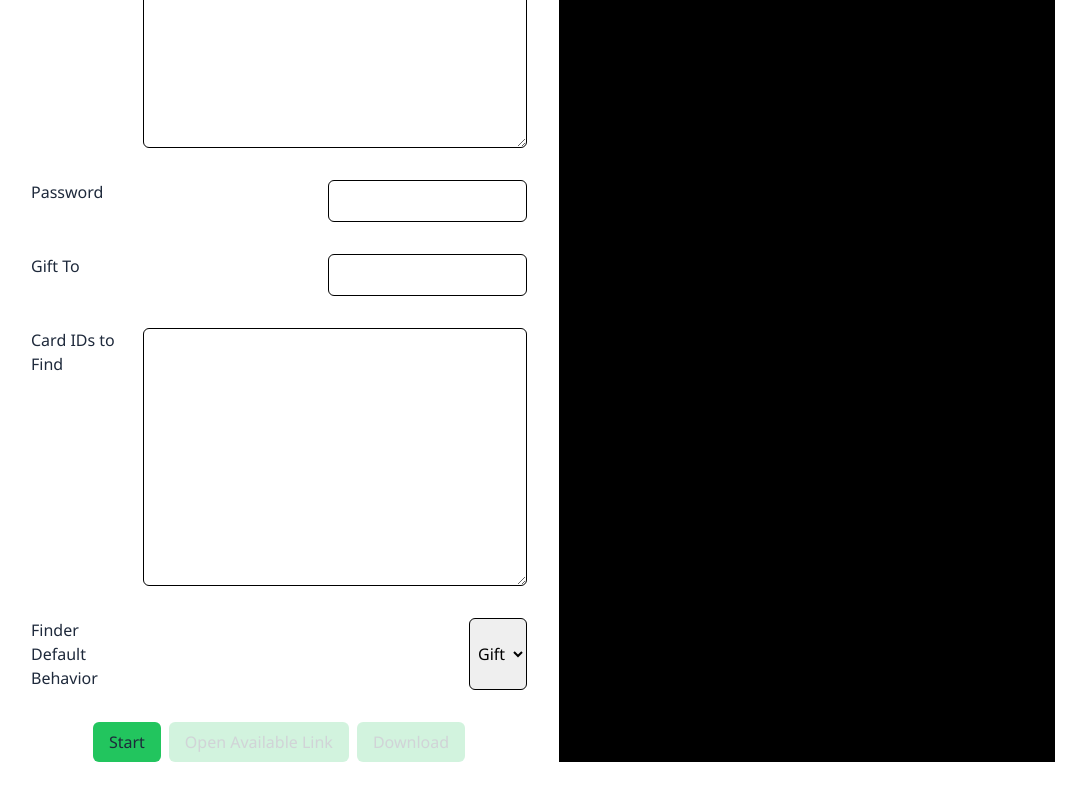
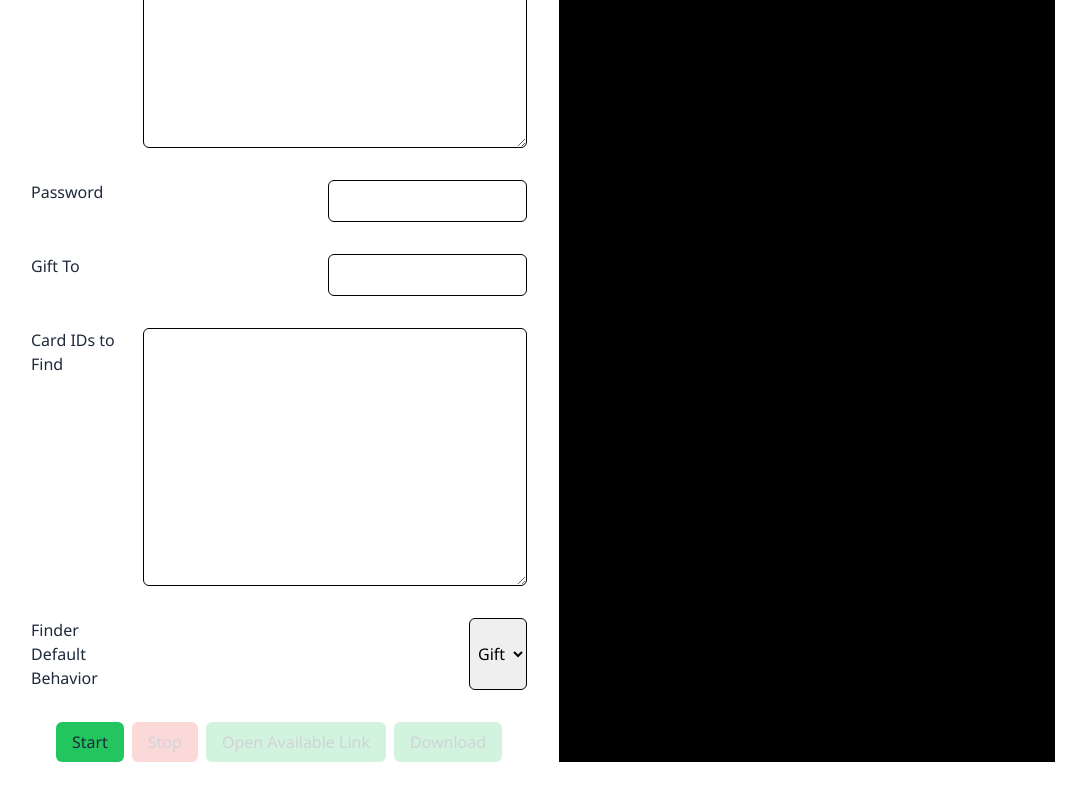
Before and after one commit to Kractero/hare, a SvelteKit app: page /tools/junkdajunk in a window 1280 px wide. Shown: the part 604-1404 px from the top of the page, without its empty margins (113-1199 px from the left). Built offline with nearby package versions, Linux system fonts and the light colour scheme.

Commit message:
fix: prevent multiple functions by hitting start

```diff
--- a/src/lib/component/Buttons.svelte
+++ b/src/lib/component/Buttons.svelte
@@ -1,7 +1,12 @@
+<script lang="ts">
+    export let stoppable: boolean = false;
+</script>
+
 <div class="max-w-lg flex flex-wrap justify-center gap-2">
     <button
+        disabled={stoppable}
         type="submit"
-        class="bg-green-500 rounded-md px-4 py-2 transition duration-300 hover:bg-green-300"
+        class="bg-green-500 rounded-md px-4 py-2 transition duration-300 hover:bg-green-300 disabled:opacity-20 disabled:hover:bg-green-700"
     >
         Start
     </button>
--- a/src/routes/tools/approval/+page.svelte
+++ b/src/routes/tools/approval/+page.svelte
@@ -15,6 +15,8 @@
 	let progress = "";
     let content = "";
 	let downloadable = false;
+	let stopped = false;
+	let stoppable = false;
 
 	let main: string;
     let council: string;
@@ -28,6 +30,8 @@
 	async function approvals() {
 		pushHistory(`?main=${main}&council=${council}&proposal=${proposalid}`)
         downloadable = false;
+		stoppable = true;
+		stopped = false;
         let councilID = 1;
         if (council === "Security Council") {
             councilID = 2;
@@ -73,6 +77,7 @@
             progress += `<p class="text-green-400"><a class="underline" href="https://nationstates.net/nation=${delegate}">${delegate}</a> is approving!</p>`
         })
         downloadable = true;
+		stoppable = false;
 	}
 </script>
 
@@ -93,7 +98,18 @@
 			<Select bind:mode={council} options={['General Assembly', 'Security Council']} />
 		</div>
 		<Input text="Proposal ID" bind:bindValue={proposalid} forValue="proposalID" required={true} />
-		<Buttons>
+		<Buttons bind:stoppable={stoppable}>
+			<button
+				type="button"
+				disabled={!stoppable}
+				on:click={() => { {
+					stoppable = false;
+					stopped = true;
+				} }}
+				class="bg-red-500 rounded-md px-4 py-2 transition duration-300 hover:bg-red-300 disabled:opacity-20 disabled:hover:bg-red-500"
+			>
+				Stop
+			</button>
 			<button disabled={!downloadable} type="button" on:click={() => handleDownload('html', htmlContent(content), 'Approvals')}
 				class="bg-green-500 rounded-md px-4 py-2 transition duration-300 hover:bg-green-300 disabled:opacity-20 disabled:hover:bg-green-500">
 				Download
--- a/src/routes/tools/endotart/+page.svelte
+++ b/src/routes/tools/endotart/+page.svelte
@@ -138,7 +138,7 @@
             <Select bind:mode={source} options={["XML", "API"]} />
 		</div>
 		<Textarea text="Immune Nations" bind:bindValue={immune} forValue="immune" />
-		<Buttons>
+		<Buttons bind:stoppable={stoppable} >
 			<button
 				type="button"
 				disabled={!stoppable}
--- a/src/routes/tools/finder/+page.svelte
+++ b/src/routes/tools/finder/+page.svelte
@@ -12,6 +12,7 @@
 	import type { Card } from '$lib/types';
 	import type { PageData } from './$types';
 	import { pushHistory } from '$lib/helpers/utils';
+	import Buttons from '$lib/component/Buttons.svelte';
 	export let data: PageData;
 	const abortController = new AbortController();
 	let progress = "";
@@ -169,11 +170,17 @@
 			<Select bind:mode={mode} options={['Gift', 'Sell']} />
         </div>
 		<div class="max-w-lg flex justify-center gap-2">
+			<Buttons bind:stoppable={stoppable}>
 				<button
-				type="submit"
-				class="bg-green-500 rounded-md px-4 py-2 transition duration-300 hover:bg-green-300"
+					type="button"
+					disabled={!stoppable}
+					on:click={() => { {
+						stoppable = false;
+						stopped = true;
+					} }}
+					class="bg-red-500 rounded-md px-4 py-2 transition duration-300 hover:bg-red-300 disabled:opacity-20 disabled:hover:bg-red-500"
 				>
-				Start
+					Stop
 				</button>
 				<button
 					disabled={progress.length === 0}
@@ -193,6 +200,7 @@
 					class="bg-green-500 rounded-md px-4 py-2 transition duration-300 hover:bg-green-300 disabled:opacity-20 disabled:hover:bg-green-500">
 					Download
 				</button>
+			</Buttons>
 		</div>
 	</form>
 	<Terminal bind:progress={progress} />
--- a/src/routes/tools/gotissues/+page.svelte
+++ b/src/routes/tools/gotissues/+page.svelte
@@ -143,7 +143,7 @@
 			<label class="w-24" for="mode">Mode</label>
             <Select bind:mode={mode} options={["Both", "Issues", "Packs"]} />
 		</div>
-		<Buttons>
+		<Buttons bind:stoppable={stoppable}>
 			<button
 				type="button"
 				disabled={!stoppable}
--- a/src/routes/tools/junkdajunk/+page.svelte
+++ b/src/routes/tools/junkdajunk/+page.svelte
@@ -12,6 +12,7 @@
 	import type { Card } from '$lib/types';
 	import type { PageData } from './$types';
 	import { pushHistory } from '$lib/helpers/utils';
+	import Buttons from '$lib/component/Buttons.svelte';
 	export let data: PageData;
 	const abortController = new AbortController();
 	let progress = "";
@@ -169,11 +170,17 @@
 			<Select bind:mode={mode} options={['Gift', 'Sell']} />
         </div>
 		<div class="max-w-lg flex justify-center gap-2">
+			<Buttons bind:stoppable={stoppable}>
 				<button
-				type="submit"
-				class="bg-green-500 rounded-md px-4 py-2 transition duration-300 hover:bg-green-300"
+					type="button"
+					disabled={!stoppable}
+					on:click={() => { {
+						stoppable = false;
+						stopped = true;
+					} }}
+					class="bg-red-500 rounded-md px-4 py-2 transition duration-300 hover:bg-red-300 disabled:opacity-20 disabled:hover:bg-red-500"
 				>
-				Start
+					Stop
 				</button>
 				<button
 					disabled={progress.length === 0}
@@ -193,6 +200,7 @@
 					class="bg-green-500 rounded-md px-4 py-2 transition duration-300 hover:bg-green-300 disabled:opacity-20 disabled:hover:bg-green-500">
 					Download
 				</button>
+			</Buttons>
 		</div>
 	</form>
 	<Terminal bind:progress={progress} />
--- a/src/routes/tools/ping/+page.svelte
+++ b/src/routes/tools/ping/+page.svelte
@@ -69,7 +69,7 @@
 		class="flex flex-col gap-8"
 	>
 		<InputCredentials bind:main bind:puppets bind:password authenticated={true} />
-		<Buttons>
+		<Buttons bind:stoppable={stoppable} >
 			<button
 				type="button"
 				disabled={!stoppable}
--- a/src/routes/tools/roc/+page.svelte
+++ b/src/routes/tools/roc/+page.svelte
@@ -123,7 +123,7 @@
 			<label class="w-24" for="mode">RoC Mode</label>
             <Select bind:mode={mode} options={["Top", "Specific"]} />
 		</div>
-		<Buttons>
+		<Buttons bind:stoppable={stoppable} >
 			<button
 				type="button"
 				disabled={!stoppable}
```
Lines whose indentation alone changed are shown as unchanged.
